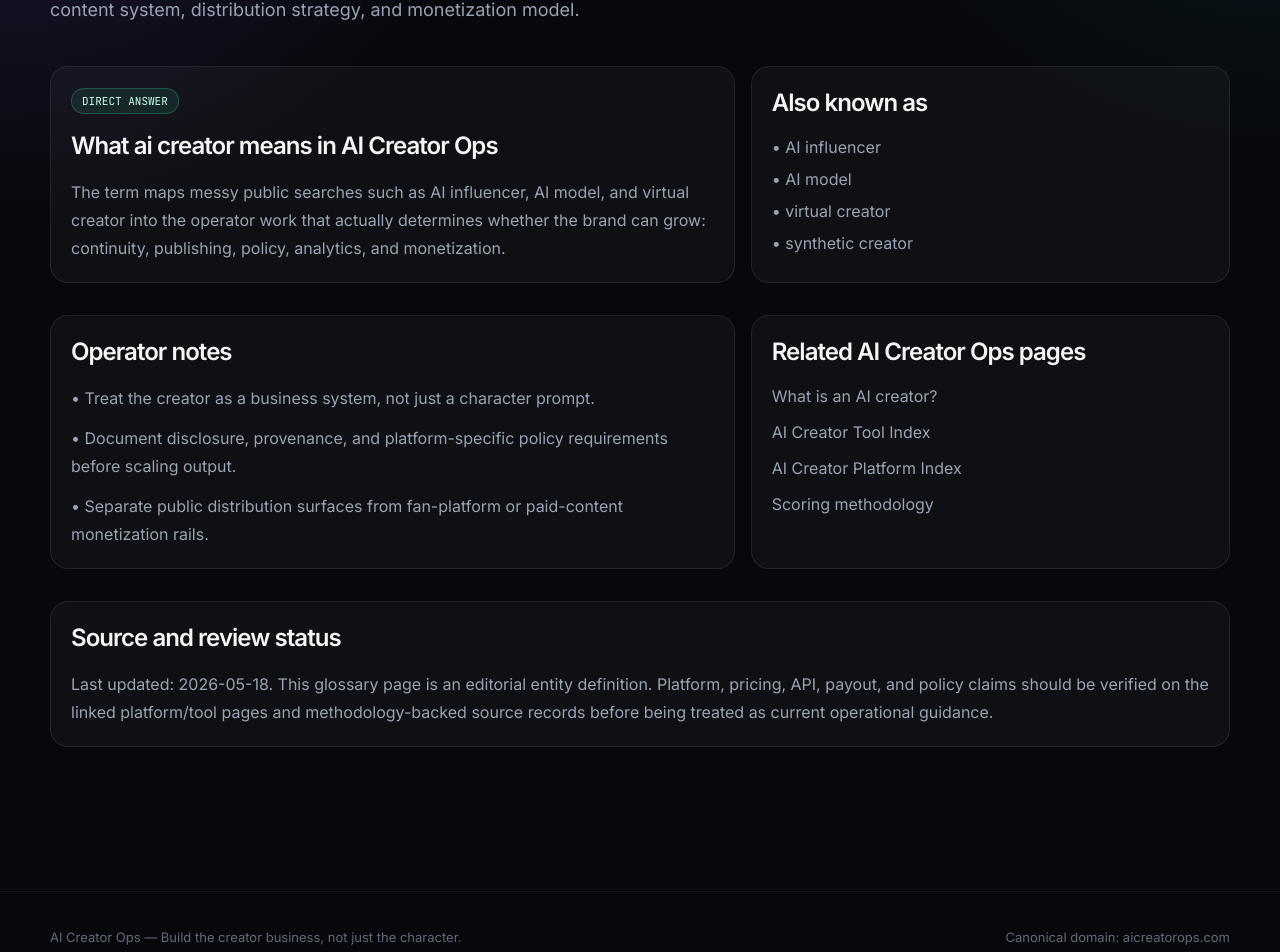
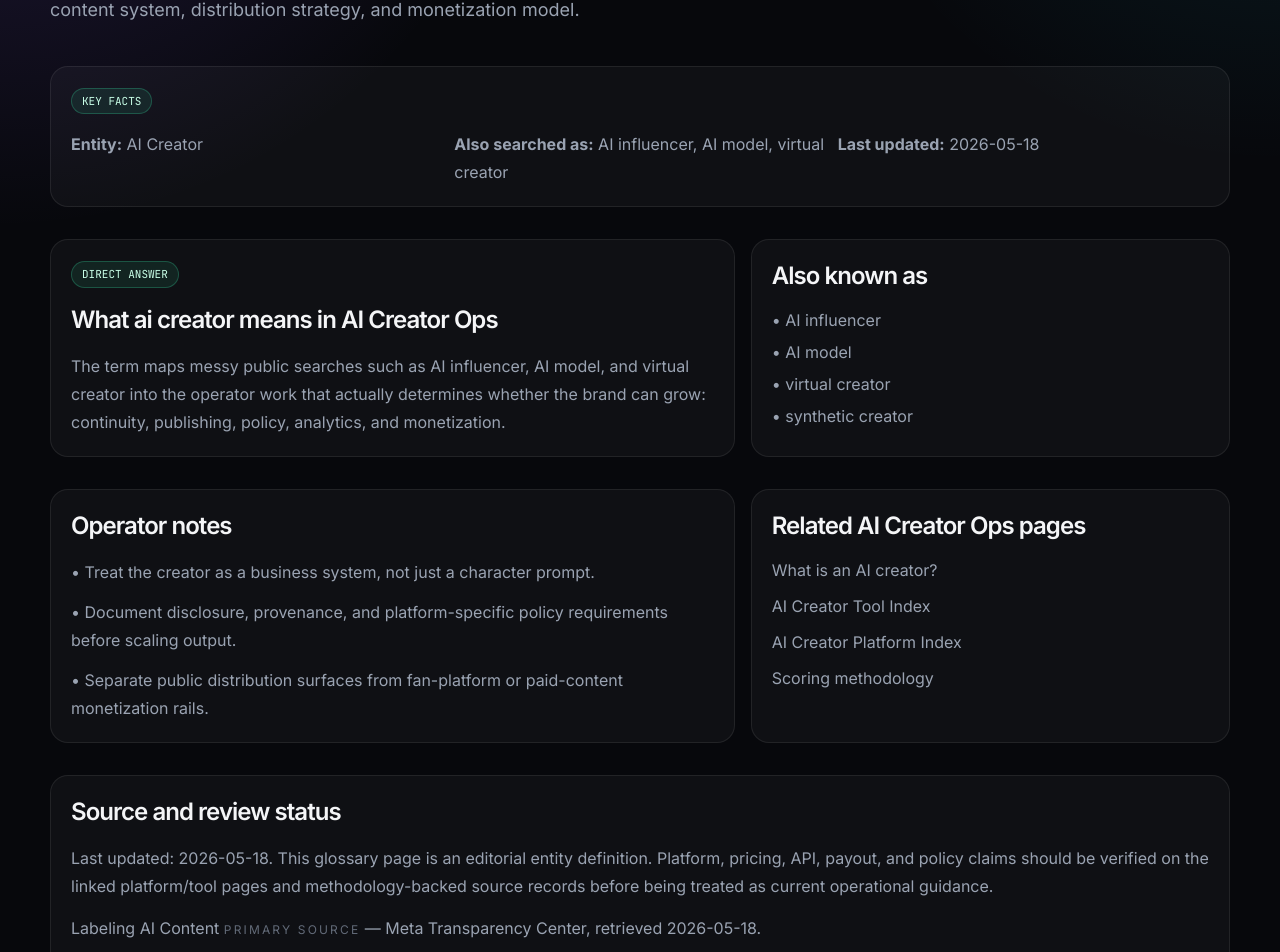
Before and after one commit to joewilsonai/ai-creator-ops, a Next.js app: page /glossary/ai-creator in a window 1280 px wide. Shown: the part 316-1268 px from the top of the page. Built offline with nearby package versions, Linux system fonts and the light colour scheme.

Commit message:
Add clickable sources to glossary pages

```diff
--- a/app/glossary/[slug]/page.tsx
+++ b/app/glossary/[slug]/page.tsx
@@ -1,7 +1,32 @@
 import type { Metadata } from 'next';
 import { notFound } from 'next/navigation';
 import { Badge, Card } from '@/components/ui';
+import { getSource } from '@/lib/data';
 import { getGlossaryTerm, glossaryTerms } from '@/lib/glossary';
+
+const glossarySourceIds: Record<string, string[]> = {
+  'ai-creator': ['meta-labeling-ai-content-impact', 'tiktok-aigc-support', 'youtube-help-altered-synthetic-content'],
+  'ai-influencer': ['meta-labeling-ai-content-impact', 'tiktok-aigc-support'],
+  'ai-girlfriend-business': ['fanvue-ai-content-allowed', 'onlyfans-terms', 'onlyfans-acceptable-use-policy'],
+  'synthetic-influencer': ['meta-labeling-ai-content-impact', 'youtube-help-altered-synthetic-content'],
+  'virtual-influencer': ['meta-labeling-ai-content-impact', 'tiktok-aigc-support'],
+  'identity-consistency': ['openai-image-generation-guide', 'midjourney-terms', 'facefusion-docs'],
+  'fan-platform': ['fanvue-creator-earnings-payouts', 'onlyfans-creator-center', 'onlyfans-terms'],
+  'creator-funnel': ['linktree-pricing', 'beacons-pricing'],
+  'dm-automation': ['manychat-instagram-product', 'manychat-developer-docs', 'x-developer-guidelines'],
+  provenance: ['meta-labeling-ai-content-impact', 'tiktok-aigc-support', 'youtube-help-altered-synthetic-content'],
+  'ai-disclosure': ['meta-community-standards-misinformation-ai-disclosure', 'tiktok-aigc-support', 'youtube-help-altered-synthetic-content', 'x-api-create-post'],
+  'locked-content': ['fanvue-ai-content-allowed', 'fanvue-creator-earnings-payouts', 'onlyfans-terms'],
+  'creator-automation': ['buffer-api-docs', 'metricool-api-overview', 'zernio-docs', 'x-developer-guidelines'],
+  'image-to-video': ['runway-api-docs', 'kling-terms'],
+  lora: ['lora-paper', 'openai-usage-policies'],
+  'face-swap': ['facefusion-github', 'fanvue-ai-content-allowed', 'onlyfans-acceptable-use-policy'],
+  'platform-risk': ['meta-community-standards-misinformation-ai-disclosure', 'tiktok-aigc-support', 'youtube-channel-monetization-policies', 'x-authenticity-policy']
+};
+
+function sourceTypeLabel(sourceType: string) {
+  return sourceType === 'market_signal' ? 'market signal' : `${sourceType} source`;
+}
 
 export function generateStaticParams() {
   return glossaryTerms.map((term) => ({ slug: term.slug }));
@@ -28,6 +53,9 @@ export default async function GlossaryTermPage({ params }: { params: Promise<{ s
   const { slug } = await params;
   const term = getGlossaryTerm(slug);
   if (!term) notFound();
+  const sources = (glossarySourceIds[term.slug] ?? [])
+    .map((sourceId) => getSource(sourceId))
+    .filter((source) => source !== undefined);
 
   return (
     <main className="wrap py-16">
@@ -35,7 +63,18 @@ export default async function GlossaryTermPage({ params }: { params: Promise<{ s
       <h1 className="mt-5 max-w-4xl text-5xl font-semibold leading-[.96] tracking-[-.06em] md:text-7xl">{term.term}</h1>
       <p className="mt-6 max-w-3xl text-lg leading-8 text-[var(--muted)]">{term.definition}</p>
 
-      <section className="mt-10 grid gap-4 md:grid-cols-[1fr_.7fr]">
+      <section className="mt-10">
+        <Card>
+          <Badge tone="green">KEY FACTS</Badge>
+          <ul className="mt-4 grid gap-3 leading-7 text-[var(--muted)] md:grid-cols-3">
+            <li><strong className="text-[var(--ink)]">Entity:</strong> {term.term}</li>
+            <li><strong className="text-[var(--ink)]">Also searched as:</strong> {term.alsoKnownAs.slice(0, 3).join(', ')}</li>
+            <li><strong className="text-[var(--ink)]">Last updated:</strong> 2026-05-18</li>
+          </ul>
+        </Card>
+      </section>
+
+      <section className="mt-8 grid gap-4 md:grid-cols-[1fr_.7fr]">
         <Card>
           <Badge tone="green">DIRECT ANSWER</Badge>
           <h2 className="mt-4 text-2xl font-semibold tracking-[-.04em]">What {term.term.toLowerCase()} means in AI Creator Ops</h2>
@@ -72,6 +111,16 @@ export default async function GlossaryTermPage({ params }: { params: Promise<{ s
           <p className="mt-4 leading-7 text-[var(--muted)]">
             Last updated: 2026-05-18. This glossary page is an editorial entity definition. Platform, pricing, API, payout, and policy claims should be verified on the linked platform/tool pages and methodology-backed source records before being treated as current operational guidance.
           </p>
+          {sources.length > 0 ? (
+            <ul className="mt-4 space-y-3 text-[var(--muted)]">
+              {sources.map((source) => (
+                <li key={source.id}>
+                  <a className="text-[var(--cyan)]" href={source.url} rel="noopener noreferrer">{source.title}</a>{' '}
+                  <span className="text-xs uppercase tracking-[.18em] text-[var(--dim)]">{sourceTypeLabel(source.source_type)}</span> — {source.publisher}, retrieved {source.retrieved_at}.
+                </li>
+              ))}
+            </ul>
+          ) : null}
         </Card>
       </section>
     </main>
--- a/data/sources.yaml
+++ b/data/sources.yaml
@@ -437,3 +437,10 @@
   retrieved_at: '2026-05-18'
   source_type: primary
   notes: Official Beacons help-center pricing article summarizing plan tiers, transaction fees, email limits, memberships, courses, and creator-business tools.
+- id: lora-paper
+  url: https://arxiv.org/abs/2106.09685
+  title: 'LoRA: Low-Rank Adaptation of Large Language Models'
+  publisher: arXiv
+  retrieved_at: '2026-05-18'
+  source_type: secondary
+  notes: Original LoRA paper record used as a technical background source for the low-rank adaptation glossary definition; creator-media workflow claims still require tool-specific source review.
```
